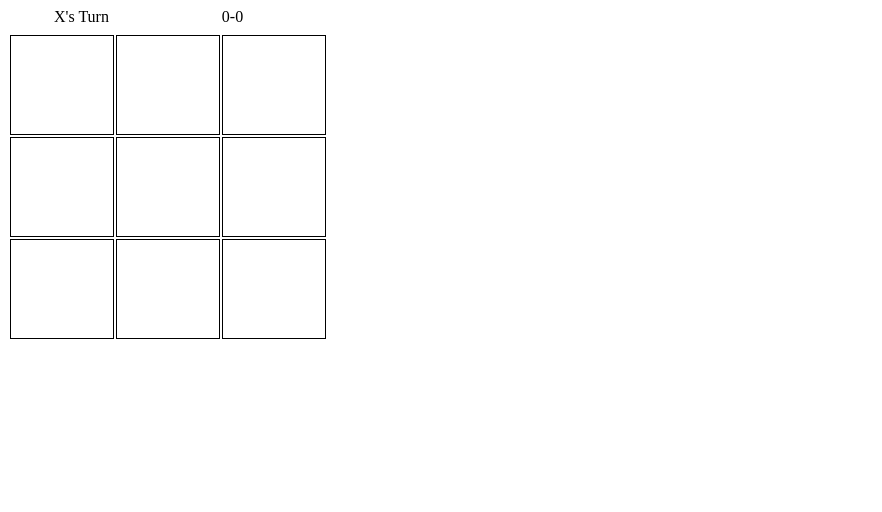
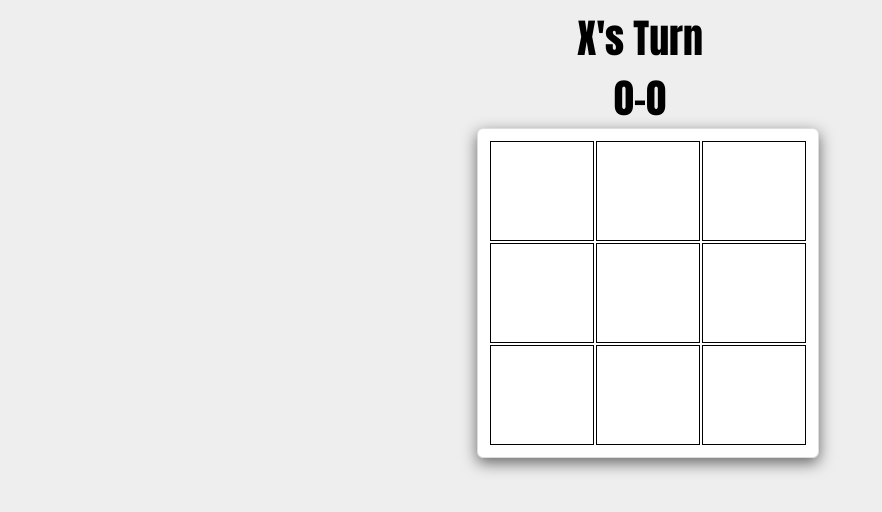
Before and after one commit to Bimmr/Web-Games, a plain HTML site: page xando.html in a window 1280 px wide. Shown: the whole page, without its empty margins (0-882 px from the left). Drawn offline with nearby package versions, Linux system fonts and the light colour scheme.

```diff
--- a/xando.html
+++ b/xando.html
@@ -97,22 +97,36 @@
 			});
 		</script>
 		<style>
-
+			body{
+				background-color: #eee;
+				font-family: Impact, Charcoal, sans-serif;
+			}
+			#header{
+				height: 100px;
+				text-align:center;
+				font-size: 40px;
+				margin-bottom: 20px;
+			}
+			#header span{
+				display:block;
+			}
 			td{
 				border: 1px solid black;
 				width: 100px;
 				height: 100px;
 				text-align: center;
+				font-size: 40px;
 			}
-		#header{
-			width: 300px;
-			display: block
+			#gameWrapper{
+				width: 100vw;
 			}
-		#header span{
-			width: 49%;
-			height: 25px;
-			text-align: center;
-			display: inline-block
+			#game{
+			    box-shadow: 0 5px 15px #666;
+				border: 1px solid #ddd;
+				border-radius: 6px;
+				padding: 10px 10px 10px;
+				background-color: #fff;
+				margin: 0 auto;
 			}
 		</style>
 	</head>
@@ -121,7 +135,8 @@
 			<span id="status">X's Turn</span>
 			<span id="wins">0-0</span>
 		</div>
-		<table>
+		<div id="gameWrapper">
+			<table id="game">
 				<tr>
 					<td id="0"></td>
 					<td id="1"></td>
@@ -138,5 +153,6 @@
 					<td id="8"></td>
 				</tr>
 			</table>
+		</div>
 	</body>
 </html>
```
Lines whose indentation alone changed are shown as unchanged.
